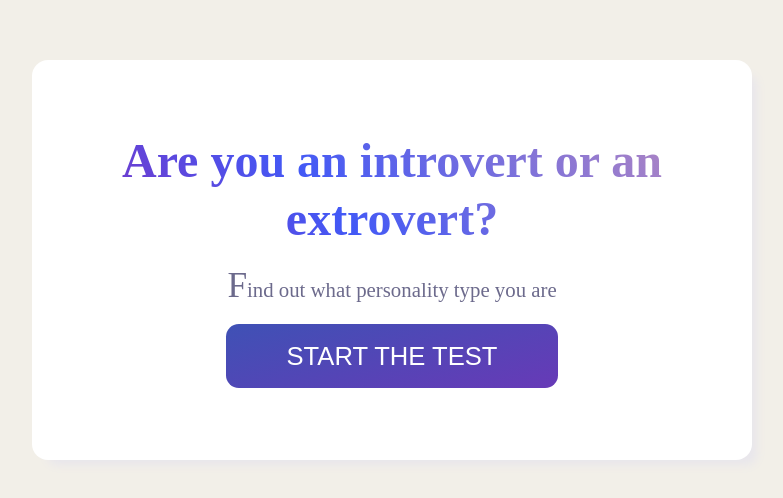
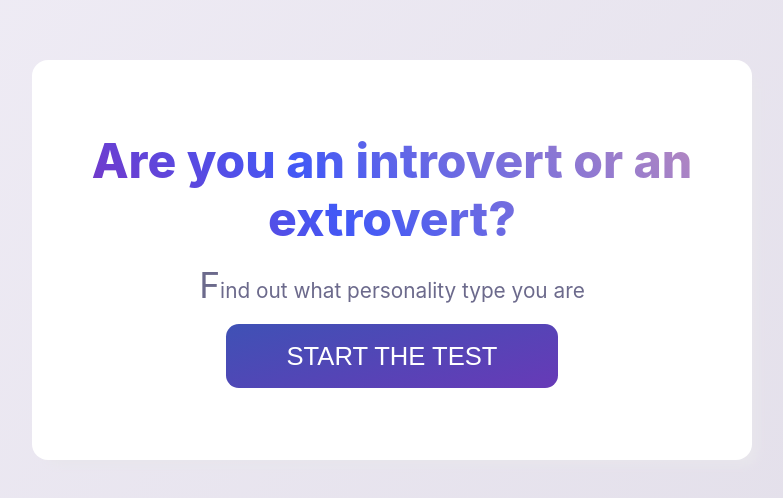
Before and after one commit to edwindijas/Personality-Test, a React (Create React App) app: page / in a window 1280 px wide. Shown: the part 140-638 px from the top of the page, without its empty margins (248-1031 px from the left). Built offline with nearby package versions, Linux system fonts and the light colour scheme.

Commit message:
PT-23 Fix global background & Font

```diff
--- a/src/styles/global.ts
+++ b/src/styles/global.ts
@@ -33,7 +33,8 @@ footer, header, hgroup, menu, nav, section {
 }
 body {
 	line-height: 1;
-    apple-system, BlinkMacSystemFont, 'Segoe UI', 'Roboto', 'Oxygen', 'Ubuntu', 'Cantarell', 'Fira Sans', 'Droid Sans', 'Helvetica Neue', sans-serif;
+    font-family: apple-system, BlinkMacSystemFont, 'Segoe UI', 'Roboto', 'Oxygen', 'Ubuntu', 'Cantarell', 'Fira Sans', 'Droid Sans', 'Helvetica Neue', sans-serif;
+	-webkit-font-smoothing: antialiased;
 }
 ol, ul {
 	list-style: none;
@@ -53,6 +54,7 @@ table {
 
 html {
     background-color: #F2EFE8;
+	background: linear-gradient(133deg, #f1eef7, #e1dde8);
 }
 
 button, input {
```
